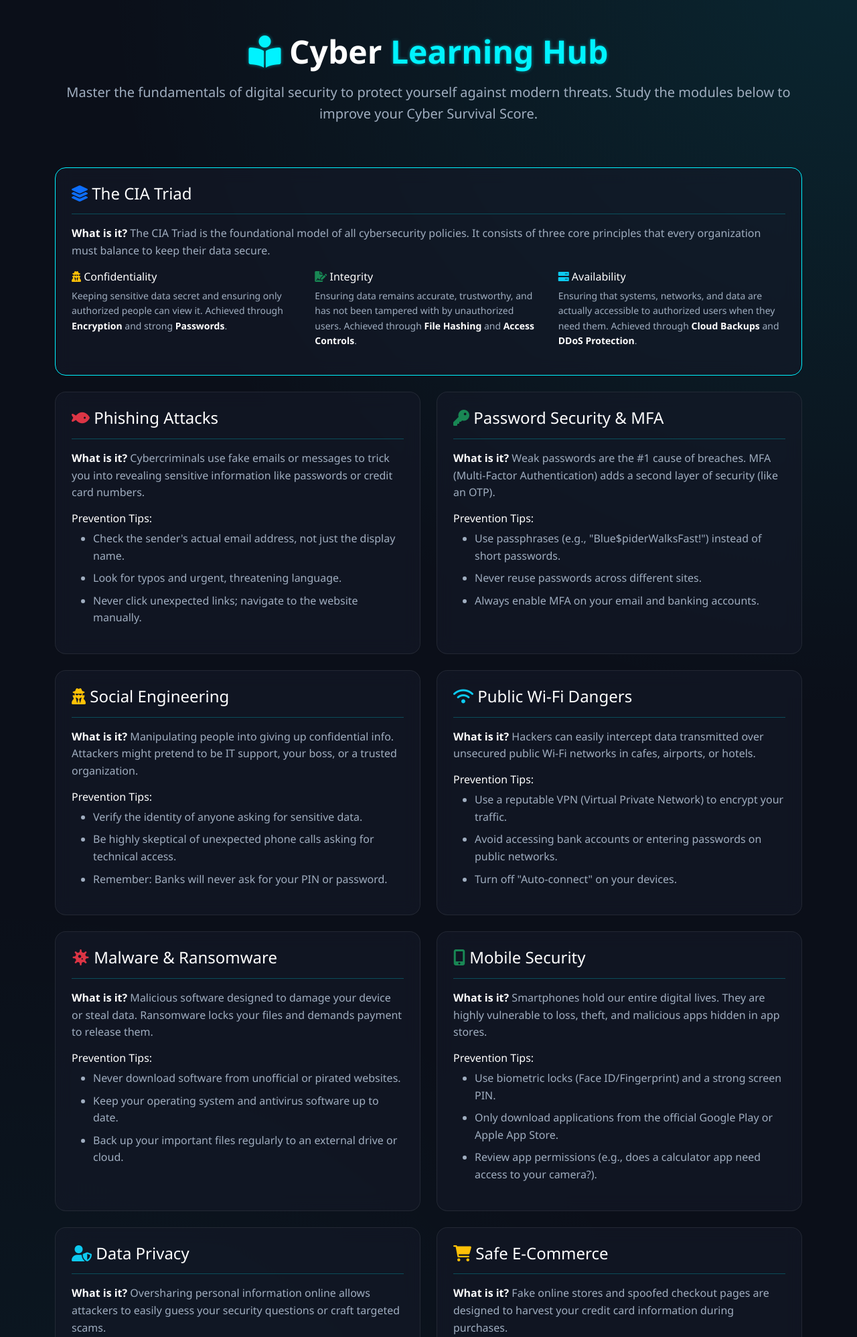
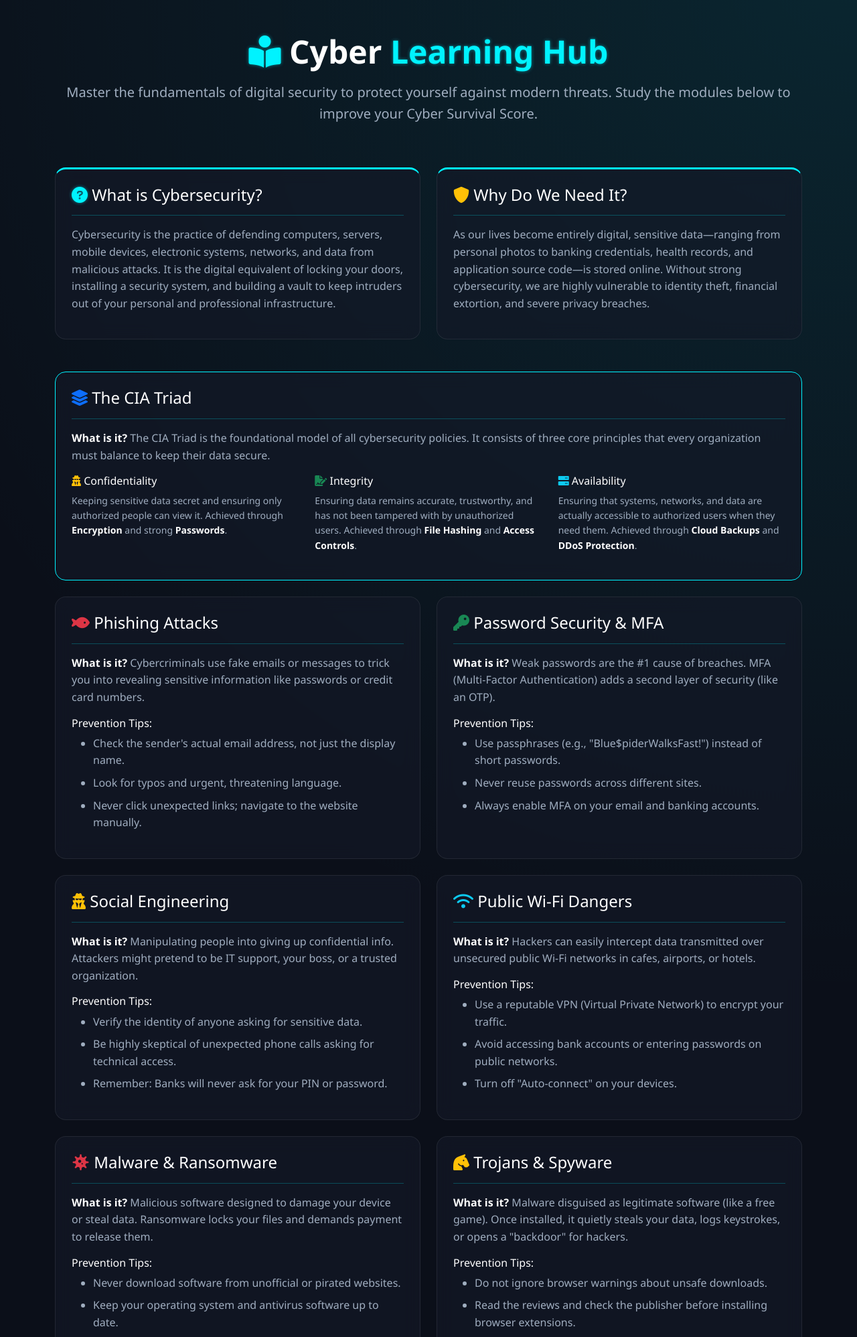
Before and after one commit to darbarvanraj6419/CyberGuard-, a Flask app: page /learning-hub in a window 1280 px wide. Shown: the part 58-2055 px from the top of the page at 67% size. Run offline with Flask 3, Linux system fonts and the light colour scheme.

Commit message:
Refactor learning hub content and structure

```diff
--- a/templates/learning_hub.html
+++ b/templates/learning_hub.html
@@ -4,6 +4,23 @@
     <div class="col-12 text-center">
         <h1 class="display-5 fw-bold text-white mb-3"><i class="fas fa-book-reader text-neon"></i> Cyber <span class="text-neon">Learning Hub</span></h1>
         <p class="lead text-muted">Master the fundamentals of digital security to protect yourself against modern threats. Study the modules below to improve your Cyber Survival Score.</p>
+    </div>
+</div>
+
+<div class="row mb-4">
+    <div class="col-md-6 mb-4">
+        <div class="glass-card p-4 h-100" style="border-top: 3px solid var(--neon-blue);">
+            <h4 class="text-white"><i class="fas fa-question-circle text-neon"></i> What is Cybersecurity?</h4>
+            <hr class="border-neon">
+            <p class="text-muted">Cybersecurity is the practice of defending computers, servers, mobile devices, electronic systems, networks, and data from malicious attacks. It is the digital equivalent of locking your doors, installing a security system, and building a vault to keep intruders out of your personal and professional infrastructure.</p>
+        </div>
+    </div>
+    <div class="col-md-6 mb-4">
+        <div class="glass-card p-4 h-100" style="border-top: 3px solid var(--neon-blue);">
+            <h4 class="text-white"><i class="fas fa-shield-alt text-warning"></i> Why Do We Need It?</h4>
+            <hr class="border-neon">
+            <p class="text-muted">As our lives become entirely digital, sensitive data—ranging from personal photos to banking credentials, health records, and application source code—is stored online. Without strong cybersecurity, we are highly vulnerable to identity theft, financial extortion, and severe privacy breaches.</p>
+        </div>
     </div>
 </div>
 
@@ -29,6 +46,7 @@
             </div>
         </div>
     </div>
+
     <div class="col-md-6 mb-4">
         <div class="glass-card p-4 h-100">
             <h4 class="text-white"><i class="fas fa-fish text-danger"></i> Phishing Attacks</h4>
@@ -101,6 +119,20 @@
 
     <div class="col-md-6 mb-4">
         <div class="glass-card p-4 h-100">
+            <h4 class="text-white"><i class="fas fa-horse-head text-warning"></i> Trojans & Spyware</h4>
+            <hr class="border-neon">
+            <p class="text-muted"><strong>What is it?</strong> Malware disguised as legitimate software (like a free game). Once installed, it quietly steals your data, logs keystrokes, or opens a "backdoor" for hackers.</p>
+            <h6 class="text-white mt-3">Prevention Tips:</h6>
+            <ul class="text-muted">
+                <li>Do not ignore browser warnings about unsafe downloads.</li>
+                <li>Read the reviews and check the publisher before installing browser extensions.</li>
+                <li>Run frequent deep-system scans with Windows Defender or similar tools.</li>
+            </ul>
+        </div>
+    </div>
+
+    <div class="col-md-6 mb-4">
+        <div class="glass-card p-4 h-100">
             <h4 class="text-white"><i class="fas fa-mobile-alt text-success"></i> Mobile Security</h4>
             <hr class="border-neon">
             <p class="text-muted"><strong>What is it?</strong> Smartphones hold our entire digital lives. They are highly vulnerable to loss, theft, and malicious apps hidden in app stores.</p>
@@ -141,5 +173,32 @@
         </div>
     </div>
 
+    <div class="col-md-6 mb-4">
+        <div class="glass-card p-4 h-100">
+            <h4 class="text-white"><i class="fas fa-database text-danger"></i> Web & Database Attacks</h4>
+            <hr class="border-neon">
+            <p class="text-muted"><strong>What is it?</strong> Attacks like SQL Injection occur when hackers type malicious code into website login forms to manipulate the backend database and bypass authentication.</p>
+            <h6 class="text-white mt-3">Prevention Tips:</h6>
+            <ul class="text-muted">
+                <li>Developers must sanitize all user inputs on their platforms.</li>
+                <li>Users should ensure they are logging into secure, professionally maintained websites.</li>
+                <li>Use a password manager to auto-fill logins safely.</li>
+            </ul>
+        </div>
+    </div>
+
+    <div class="col-md-6 mb-4">
+        <div class="glass-card p-4 h-100">
+            <h4 class="text-white"><i class="fas fa-network-wired text-info"></i> DDoS Attacks</h4>
+            <hr class="border-neon">
+            <p class="text-muted"><strong>What is it?</strong> A Distributed Denial of Service (DDoS) attack floods a server with massive amounts of fake internet traffic, causing the website to crash for real users.</p>
+            <h6 class="text-white mt-3">Prevention Tips:</h6>
+            <ul class="text-muted">
+                <li>This is primarily an infrastructure threat; businesses use tools like Cloudflare to absorb the traffic.</li>
+                <li>Home users should reboot their routers if their personal network is targeted.</li>
+                <li>Keep IoT devices (smart TVs, cameras) updated so they aren't hijacked into a botnet.</li>
+            </ul>
+        </div>
+    </div>
 </div>
 {% endblock %}
```
